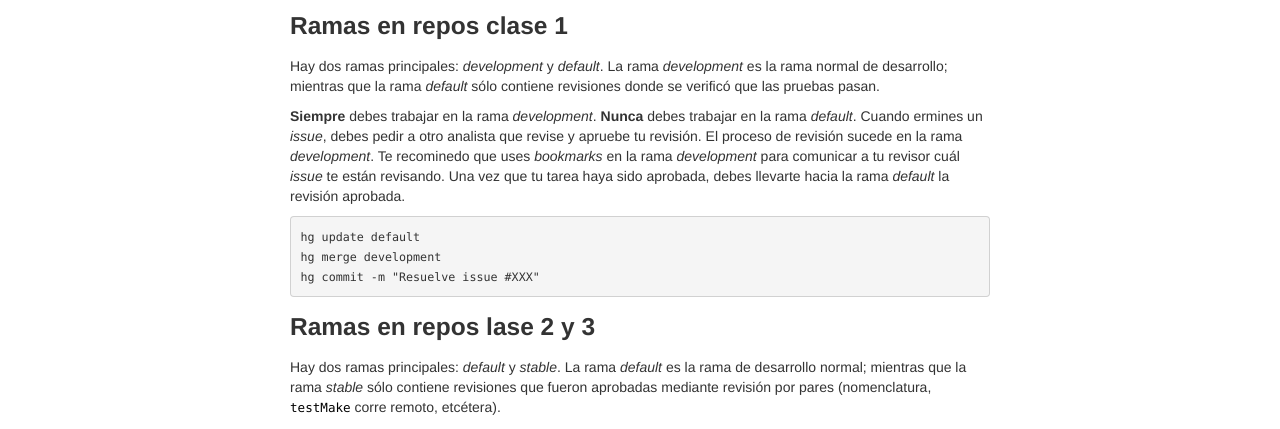
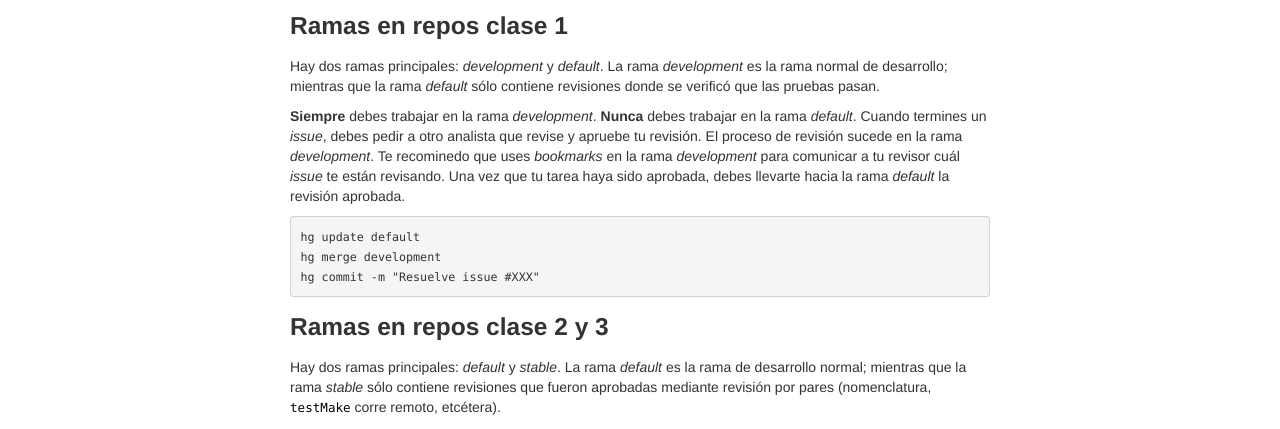
Before and after one commit to LizethMReyes/islasgeci.github.io, a Jekyll site: the page built from ciencia_de_datos/guia_de_estilo/control_de_versiones.md, in a window 1280 px wide. Shown: the part 729-1158 px from the top of the page. Built offline with Jekyll 4.4.1, drawn with Linux system fonts in a browser that asks for light colours.

Commit message:
Corrige errores de dedo

````diff
--- a/ciencia_de_datos/guia_de_estilo/control_de_versiones.md
+++ b/ciencia_de_datos/guia_de_estilo/control_de_versiones.md
@@ -34,7 +34,7 @@ Las etiquetas (_tags_) se usan para indicar el número de versión siguiendo [ve
 
 Hay dos ramas principales: _development_ y _default_. La rama _development_ es la rama normal de desarrollo; mientras que la rama _default_ sólo contiene revisiones donde se verificó que las pruebas pasan.
 
-**Siempre** debes trabajar en la rama _development_. **Nunca** debes trabajar en la rama _default_. Cuando ermines un _issue_, debes pedir a otro analista que revise y apruebe tu revisión. El proceso de revisión sucede en la rama _development_. Te recominedo que uses _bookmarks_ en la rama _development_ para comunicar a tu revisor cuál _issue_ te están revisando. Una vez que tu tarea haya sido aprobada, debes llevarte hacia la rama _default_ la revisión aprobada.
+**Siempre** debes trabajar en la rama _development_. **Nunca** debes trabajar en la rama _default_. Cuando termines un _issue_, debes pedir a otro analista que revise y apruebe tu revisión. El proceso de revisión sucede en la rama _development_. Te recominedo que uses _bookmarks_ en la rama _development_ para comunicar a tu revisor cuál _issue_ te están revisando. Una vez que tu tarea haya sido aprobada, debes llevarte hacia la rama _default_ la revisión aprobada.
 
 ```
 hg update default
@@ -42,7 +42,7 @@ hg merge development
 hg commit -m "Resuelve issue #XXX"
 ```
 
-### Ramas en repos lase 2 y 3
+### Ramas en repos clase 2 y 3
 
 Hay dos ramas principales: _default_ y _stable_. La rama _default_ es la rama de desarrollo normal; mientras que la rama _stable_ sólo contiene revisiones que fueron aprobadas mediante revisión por pares (nomenclatura, `testMake` corre remoto, etcétera).
 
````
